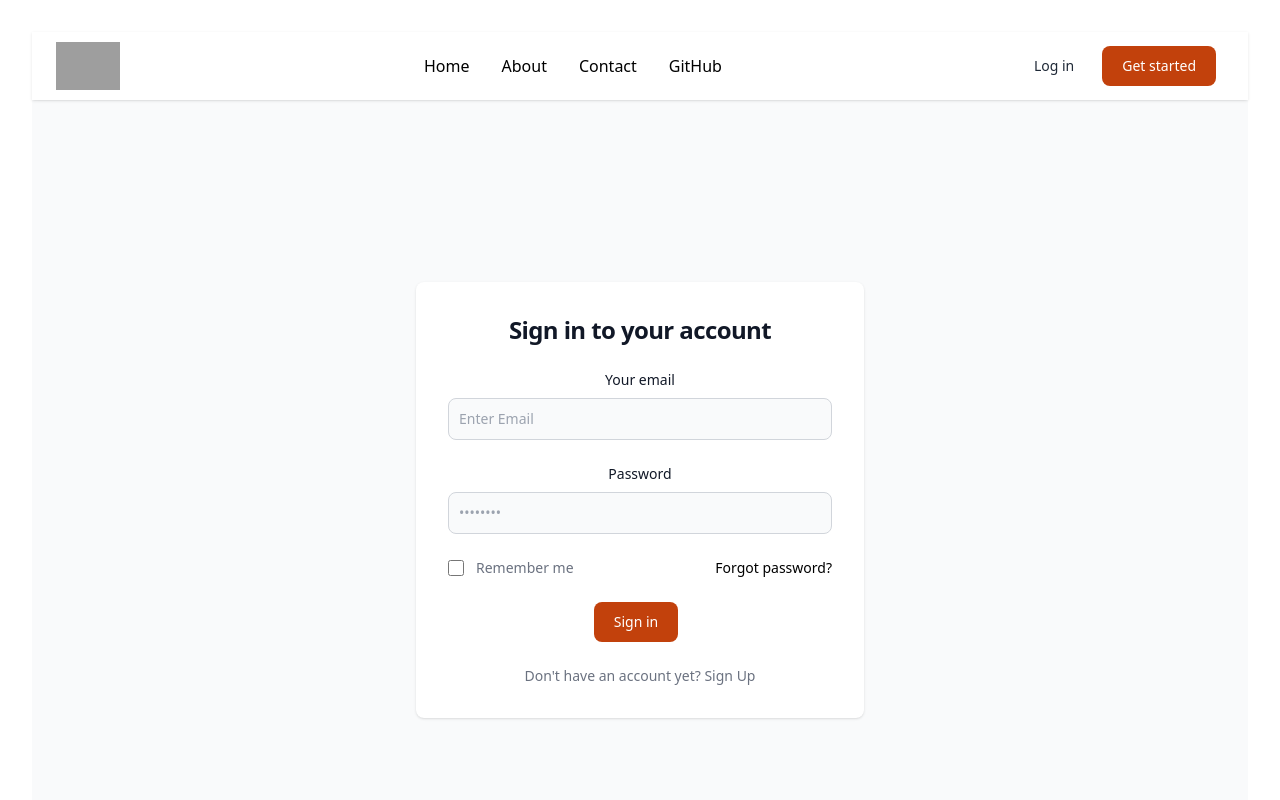
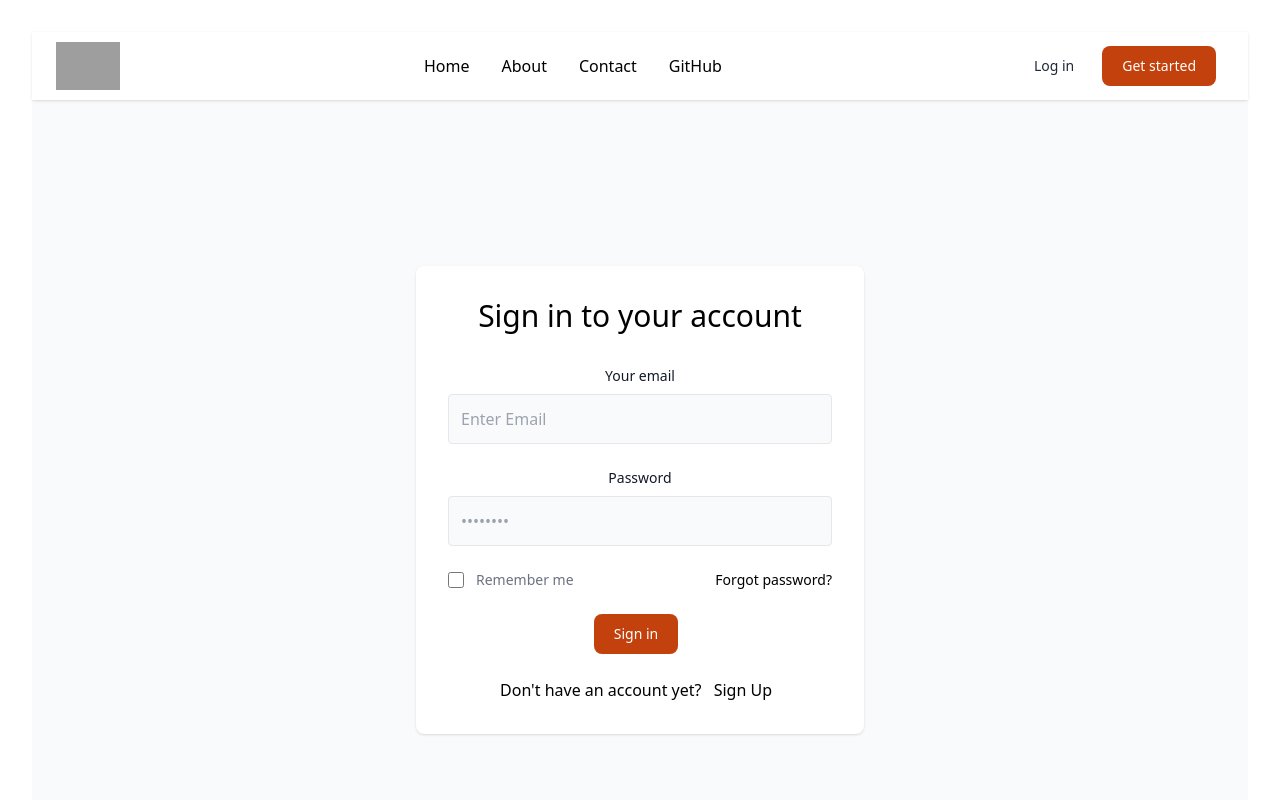
Before and after one commit to princeraval147/prince-website, a React (Vite) app: page /login in a window 1280 px wide. Shown: the top 800 px of the page. Built offline with nearby package versions, Linux system fonts and the light colour scheme; grey boxes are pictures that could not be loaded.

Commit message:
Prince Raval Website

```diff
--- a/src/components/GetStarted.jsx
+++ b/src/components/GetStarted.jsx
@@ -40,7 +40,7 @@ const GetStarted = () => {
                                 })}
                                 type="text"
                                 required
-                                className="block border border-grey-light w-full p-3 rounded mb-4 focus:border-orange-500 focus:outline-none"
+                                className="bg-gray-50 block border border-grey-light w-full p-3 rounded mb-4 focus:border-orange-500 focus:outline-none"
                                 name="Name"
                                 placeholder="Full Name" />
 
@@ -52,7 +52,7 @@ const GetStarted = () => {
                                 type="email"
                                 value={input.Email}
                                 required
-                                className="block border border-grey-light w-full p-3 rounded mb-4 focus:border-orange-500 focus:outline-none"
+                                className="bg-gray-50 block border border-grey-light w-full p-3 rounded mb-4 focus:border-orange-500 focus:outline-none"
                                 name="Email"
                                 placeholder="Email" />
 
@@ -64,7 +64,7 @@ const GetStarted = () => {
                                 value={input.Pass}
                                 type="password"
                                 required
-                                className="block border border-grey-light w-full p-3 rounded mb-4 focus:border-orange-500 focus:outline-none"
+                                className="bg-gray-50 block border border-grey-light w-full p-3 rounded mb-4 focus:border-orange-500 focus:outline-none"
                                 name="Pass"
                                 placeholder="Password" />
                             <input
@@ -76,7 +76,7 @@ const GetStarted = () => {
                                 type="password"
                                 id='conPass'
                                 required
-                                className="block border border-grey-light w-full p-3 rounded mb-4 focus:border-orange-500 focus:outline-none"
+                                className="bg-gray-50 block border border-grey-light w-full p-3 rounded mb-4 focus:border-orange-500 focus:outline-none"
                                 name="conPass"
                                 placeholder="Confirm Password" />
 
@@ -88,15 +88,14 @@ const GetStarted = () => {
 
                         <div className="text-center text-sm text-grey-dark mt-4">
                             By signing up, you agree to the
-                            <p className='no-underline border-b border-grey-dark text-grey-dark'>Terms of Service and Privacy Policy</p>
+                            <p className='text-grey-dark'>Terms of Service and Privacy Policy</p>
                         </div>
-                    </div>
-
-                    <div className="text-grey-dark mt-6">
-                        Already have an account?
-                        <NavLink className="text-gray-800 hover:bg-gray-100  font-medium rounded-lg text-sm px-4 lg:px-5 py-2 lg:py-2.5 mr-2 " to="/login">
-                            Log in
-                        </NavLink>
+                        <div className="text-grey-dark mt-6">
+                            Already have an account?
+                            <NavLink className="font-medium text-primary-600 hover:underline dark:text-primary-500 px-2" to="/login">
+                                Log in
+                            </NavLink>
+                        </div>
                     </div>
                 </div>
             </div>
--- a/src/components/Login.jsx
+++ b/src/components/Login.jsx
@@ -1,5 +1,3 @@
-import { Visibility, VisibilityOff } from '@mui/icons-material';
-import { IconButton, InputAdornment, OutlinedInput } from '@mui/material';
 import React, { useState } from 'react'
 import { NavLink, useNavigate } from 'react-router-dom'
 
@@ -9,12 +7,6 @@ const Login = () => {
         Email: "",
         Pass: ""
     });
-
-    const [showPassword, setShowPassword] = useState(false);
-    const handleClickShowPassword = () => setShowPassword((show) => !show);
-    const handleMouseDownPassword = (e) => {
-        e.preventDefault();
-    };
 
     const Navigate = useNavigate();
 
@@ -39,11 +31,11 @@ const Login = () => {
     return (
         <>
             <div className="login">
-                <section className="bg-gray-50 dark:bg-gray-900">
+                <section className="bg-gray-50">
                     <div className="flex flex-col items-center justify-center px-6 py-8 mx-auto md:h-screen lg:py-0">
-                        <div className="w-full bg-white rounded-lg shadow dark:border md:mt-0 sm:max-w-md xl:p-0 dark:bg-gray-800 dark:border-gray-700">
+                        <div className="w-full bg-white rounded-lg shadow md:mt-0 sm:max-w-md xl:p-0 ">
                             <div className="p-6 space-y-4 md:space-y-6 sm:p-8">
-                                <h1 className="text-xl font-bold leading-tight tracking-tight text-gray-900 md:text-2xl dark:text-white">
+                                <h1 className="mb-8 text-3xl text-center">
                                     Sign in to your account
                                 </h1>
                                 <form
@@ -51,7 +43,7 @@ const Login = () => {
                                     className="space-y-4 md:space-y-6"
                                     action="#">
                                     <div>
-                                        <label htmlFor="Email" className="block mb-2 text-sm font-medium text-gray-900 dark:text-white">Your email</label>
+                                        <label htmlFor="Email" className="block mb-2 text-sm font-medium text-gray-900">Your email</label>
                                         <input
                                             id='Email'
                                             name="Email"
@@ -61,7 +53,7 @@ const Login = () => {
                                             })}
                                             type="email"
                                             value={input.Email}
-                                            className="bg-gray-50 border border-gray-300 text-gray-900 sm:text-sm rounded-lg focus:ring-primary-600 focus:border-primary-600 block w-full p-2.5 dark:bg-gray-700 dark:border-gray-600 dark:placeholder-gray-400 dark:text-white dark:focus:ring-blue-500 dark:focus:border-blue-500" placeholder="Enter Email"
+                                            className="bg-gray-50 block border border-grey-light w-full p-3 rounded mb-4 focus:border-orange-500 focus:outline-none" placeholder="Enter Email"
                                             required=""
                                         />
                                     </div>
@@ -77,7 +69,7 @@ const Login = () => {
                                             name="Pass"
                                             id="Pass"
                                             placeholder="••••••••"
-                                            className="bg-gray-50 border border-gray-300 text-gray-900 sm:text-sm rounded-lg focus:ring-primary-600 focus:border-primary-600 block w-full p-2.5 dark:bg-gray-700 dark:border-gray-600 dark:placeholder-gray-400 dark:text-white dark:focus:ring-blue-500 dark:focus:border-blue-500" required=""
+                                            className="bg-gray-50 block border border-grey-light w-full p-3 rounded mb-4 focus:border-orange-500 focus:outline-none" required=""
                                         />
 
                                     </div>
@@ -87,24 +79,20 @@ const Login = () => {
                                                 <input
                                                     id="remember"
                                                     aria-describedby="remember"
-                                                    type="checkbox" className="w-4 h-4 border border-gray-300 rounded bg-gray-50 focus:ring-3 focus:ring-primary-300 dark:bg-gray-700 dark:border-gray-600 dark:focus:ring-primary-600 dark:ring-offset-gray-800"
+                                                    type="checkbox"
+                                                    className="w-4 h-4 border border-gray-300 rounded bg-gray-50 focus:ring-3 focus:ring-primary-300"
                                                     required="" />
                                             </div>
                                             <div className="ml-3 text-sm">
-                                                <label htmlFor="remember" className="text-gray-500 dark:text-gray-300">Remember me</label>
+                                                <label htmlFor="remember" className="text-gray-500">Remember me</label>
                                             </div>
-
-
-
-
-
                                         </div>
                                         <a href="#" className="text-sm font-medium text-primary-600 hover:underline dark:text-primary-500">Forgot password?</a>
                                     </div>
                                     <button type="submit" className="text-white bg-orange-700 hover:bg-orange-800 focus:ring-4 focus:ring-orange-300 font-medium rounded-lg text-sm px-4 lg:px-5 py-2 lg:py-2.5 mr-2 focus:outline-none">Sign in</button>
-                                    <p className="text-sm font-light text-gray-500 dark:text-gray-400">
+                                    <p className="text-grey-dark mt-6   ">
                                         Don't have an account yet?
-                                        <NavLink to='/signUp' className='font-medium text-primary-600 hover:underline dark:text-primary-500'> Sign Up</NavLink>
+                                        <NavLink to='/signUp' className='font-medium text-primary-600 hover:underline dark:text-primary-500 px-2'> Sign Up</NavLink>
                                     </p>
                                 </form>
                             </div>
```
